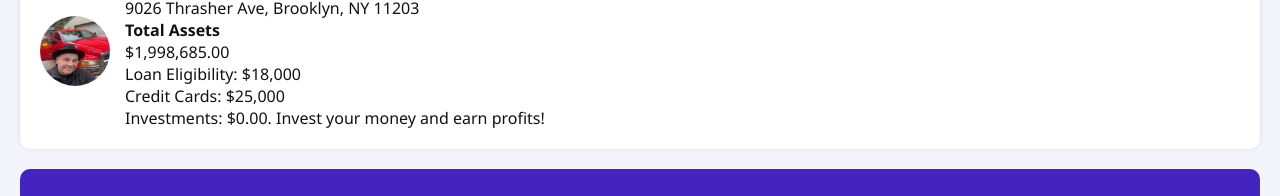
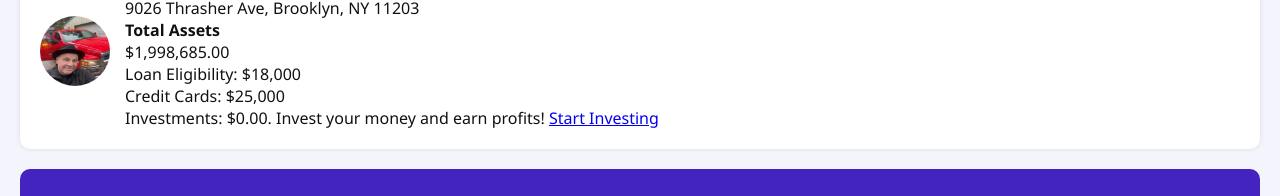
Before and after one commit to JamesHD001/South-Bank, a plain HTML site: page bank/dashboard.html in a window 1280 px wide. Shown: the part 118-314 px from the top of the page. Drawn offline with Linux system fonts and the light colour scheme; sample sign-in values are in the browser's storage.

Commit message:
update dashboard.html to include investment link in the footer

```diff
--- a/bank/dashboard.html
+++ b/bank/dashboard.html
@@ -121,7 +121,9 @@ footer {
         <p>$1,998,685.00</p>
         <p>Loan Eligibility: $18,000</p>
         <p>Credit Cards: $25,000</p>
-        <p>Investments: $0.00. Invest your money and earn profits!</p>
+        <p>Investments: $0.00. Invest your money and earn profits!
+          <a href="investments.html">Start Investing</a>
+        </p>
 
       </div>
     </div>
```
